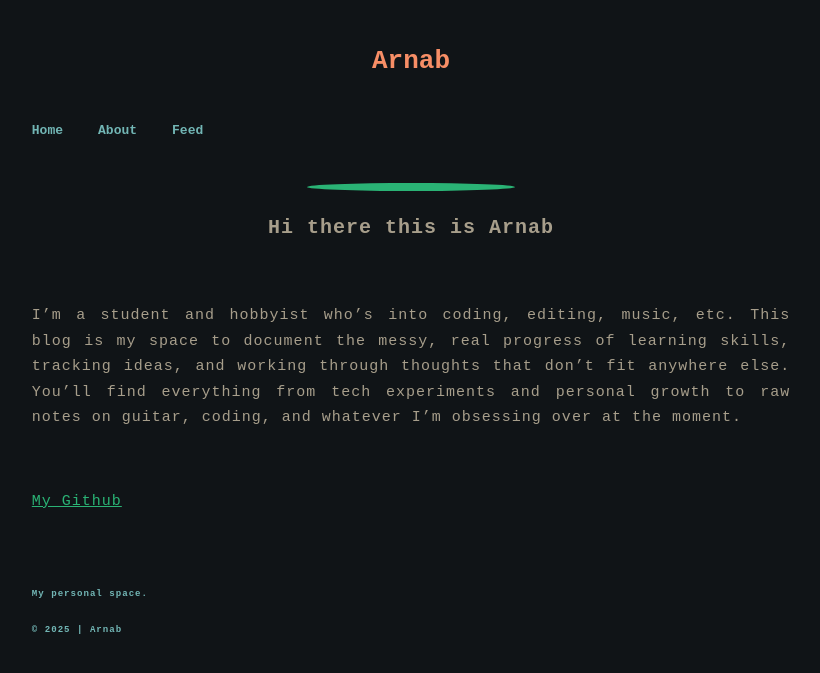
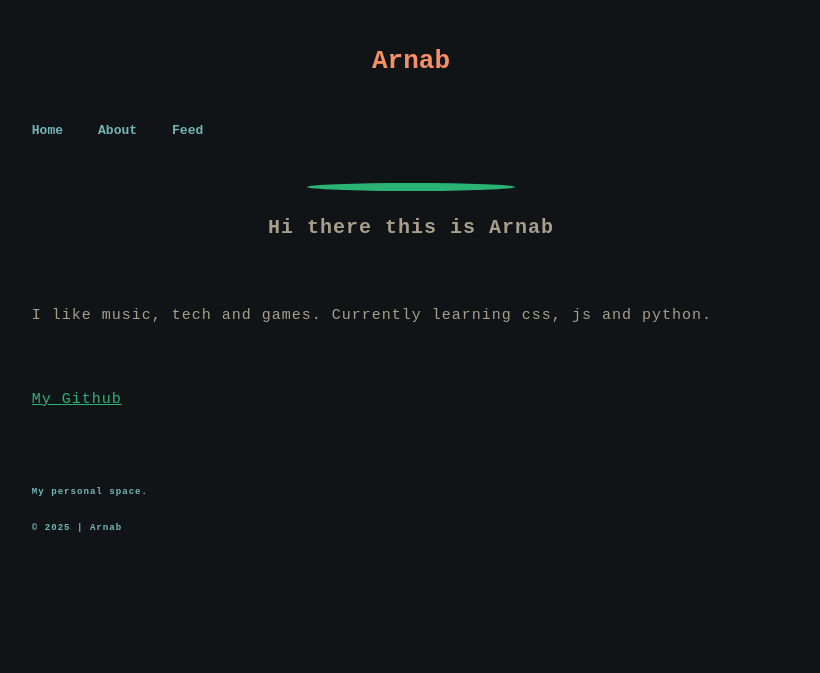
Before and after one commit to heyarnab/blog, a Jekyll site: the page built from about.md, in a window 1280 px wide. Shown: the top 673 px of the page, without its empty margins (229-1049 px from the left). Built offline with Jekyll 4.4.1, drawn with Linux system fonts in a browser that asks for light colours.

Commit message:
Update about.md

```diff
--- a/about.md
+++ b/about.md
@@ -4,7 +4,7 @@ layout: about
 short_bio: Hi there this is Arnab
 ---
 
-I'm a student and hobbyist who’s into coding, editing, music, etc. This blog is my space to document the messy, real progress of learning skills, tracking ideas, and working through thoughts that don’t fit anywhere else. You’ll find everything from tech experiments and personal growth to raw notes on guitar, coding, and whatever I’m obsessing over at the moment.
+I like music, tech and games. Currently learning css, js and python.
 
 
 [My Github](http://github.com/heyarnab)
```
